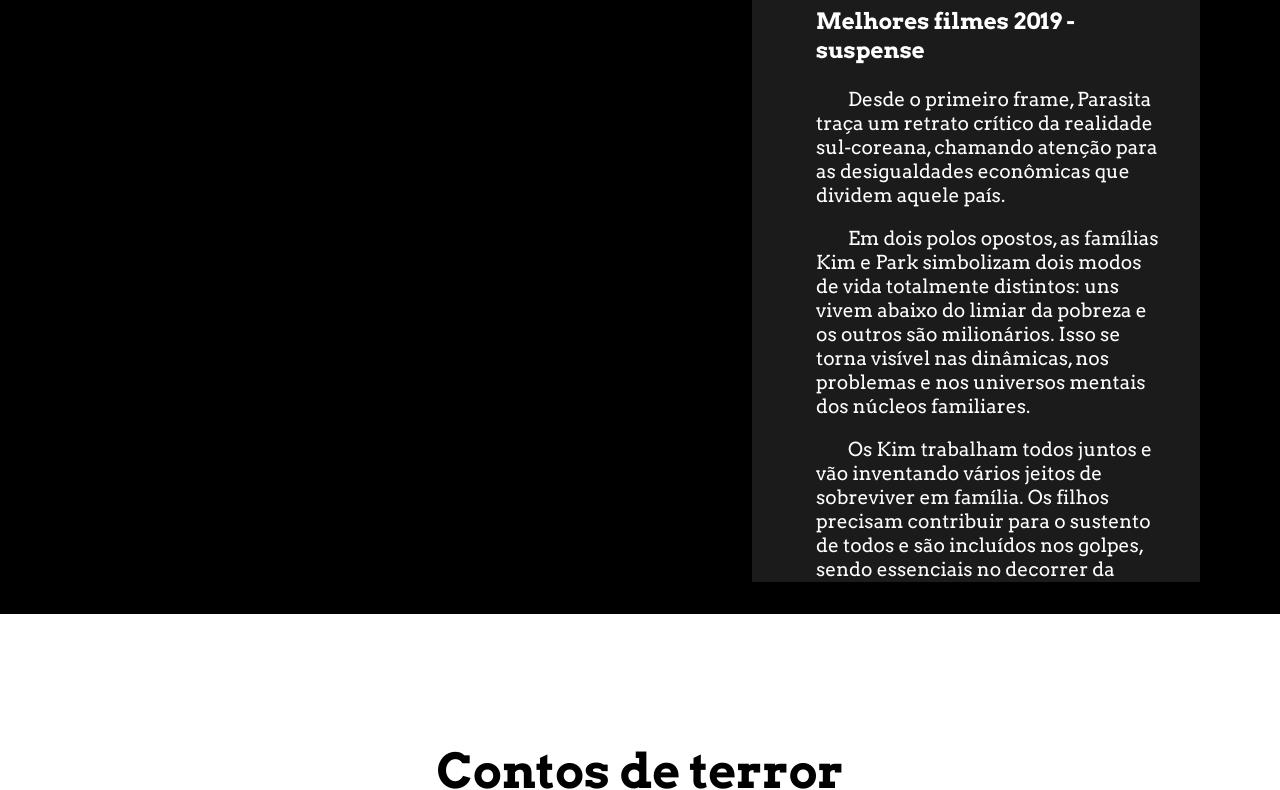
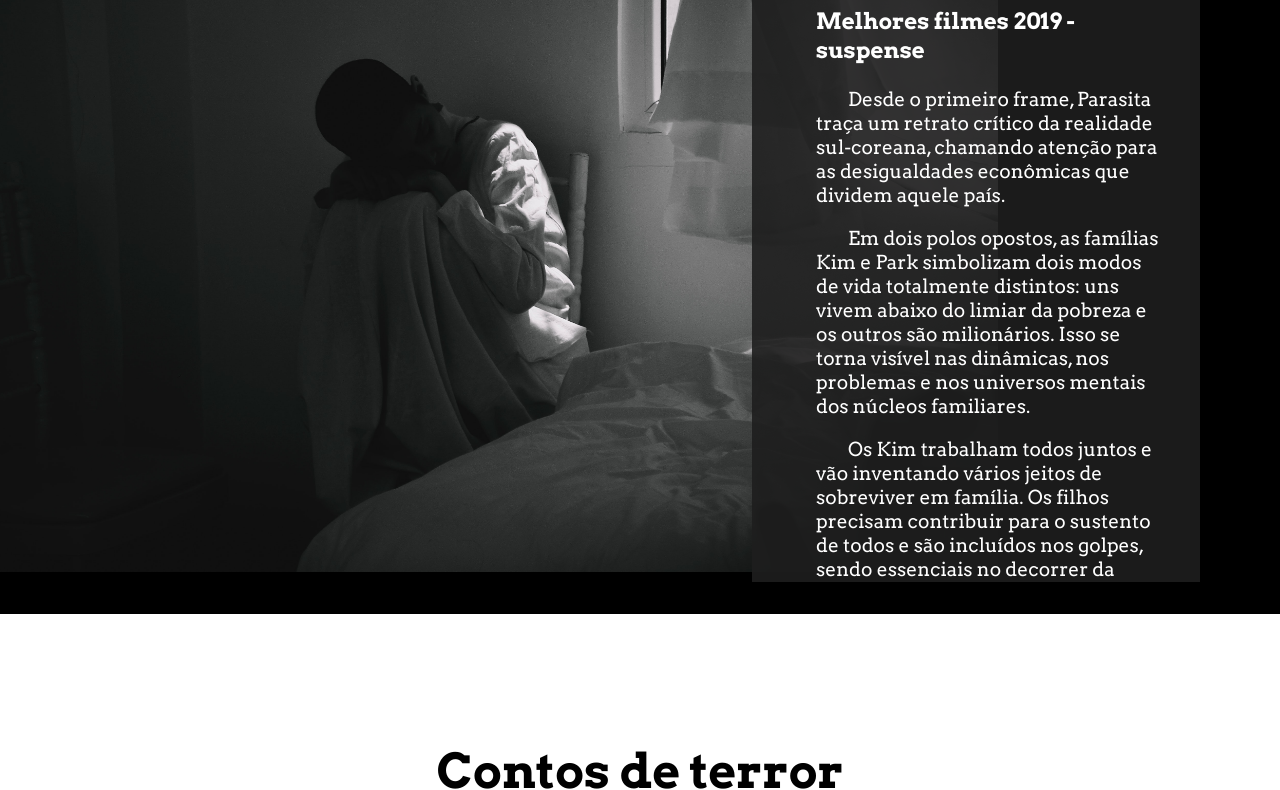
Before and after one commit to rafamoraes89/site, a plain HTML site: page index.html in a window 1280 px wide. Shown: the part 186-976 px from the top of the page. Drawn offline with Linux system fonts and the light colour scheme.

Commit message:
Update style.css

```diff
--- a/style.css
+++ b/style.css
@@ -45,7 +45,7 @@ body {
       display: flex;
       flex-direction: row-reverse;
       margin:0;
-      background: url("./image/img2.jpg") no-repeat black;
+      background: url("img2.jpg") no-repeat black;
       background-position: -1000% 55%;
       background-size: 98%;
   }
```
